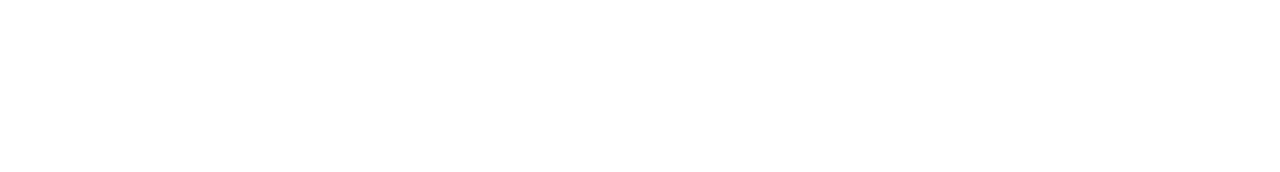
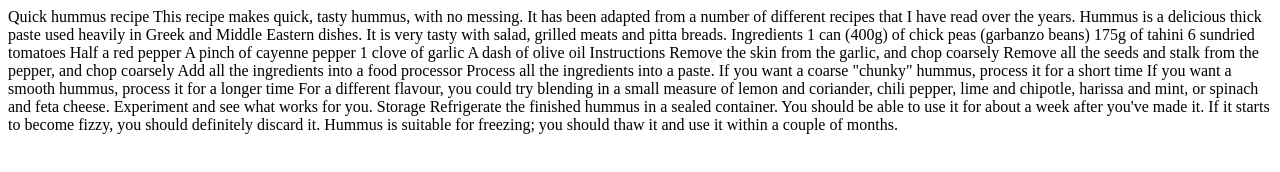
Before and after one commit to Germain712/MDN_Exercise_Modules, a plain HTML site: page HTML Text Fundamentals/text-start.html in a window 1280 px wide. Drawn offline with Linux system fonts and the light colour scheme.

Commit message:
Added text to the body

```diff
--- a/HTML Text Fundamentals/text-start.html
+++ b/HTML Text Fundamentals/text-start.html
@@ -4,7 +4,26 @@
     <meta charset="UTF-8" />
     <meta http-equiv="X-UA-Compatible" content="IE=edge" />
     <meta name="viewport" content="width=device-width, initial-scale=1.0" />
-    <title>Document</title>
+    <title>Quick hummus recipe</title>
   </head>
-  <body></body>
+  <body>
+    Quick hummus recipe This recipe makes quick, tasty hummus, with no messing.
+    It has been adapted from a number of different recipes that I have read over
+    the years. Hummus is a delicious thick paste used heavily in Greek and
+    Middle Eastern dishes. It is very tasty with salad, grilled meats and pitta
+    breads. Ingredients 1 can (400g) of chick peas (garbanzo beans) 175g of
+    tahini 6 sundried tomatoes Half a red pepper A pinch of cayenne pepper 1
+    clove of garlic A dash of olive oil Instructions Remove the skin from the
+    garlic, and chop coarsely Remove all the seeds and stalk from the pepper,
+    and chop coarsely Add all the ingredients into a food processor Process all
+    the ingredients into a paste. If you want a coarse "chunky" hummus, process
+    it for a short time If you want a smooth hummus, process it for a longer
+    time For a different flavour, you could try blending in a small measure of
+    lemon and coriander, chili pepper, lime and chipotle, harissa and mint, or
+    spinach and feta cheese. Experiment and see what works for you. Storage
+    Refrigerate the finished hummus in a sealed container. You should be able to
+    use it for about a week after you've made it. If it starts to become fizzy,
+    you should definitely discard it. Hummus is suitable for freezing; you
+    should thaw it and use it within a couple of months.
+  </body>
 </html>
```
